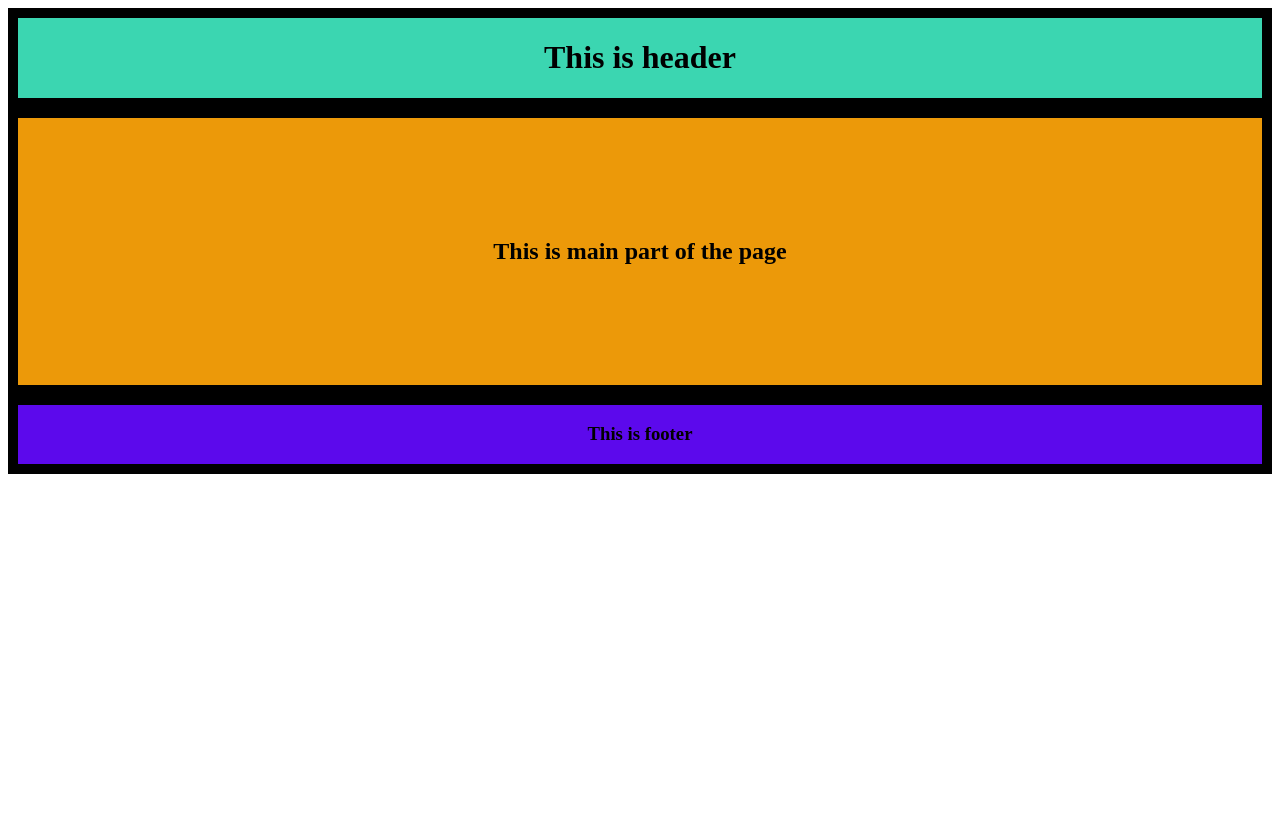
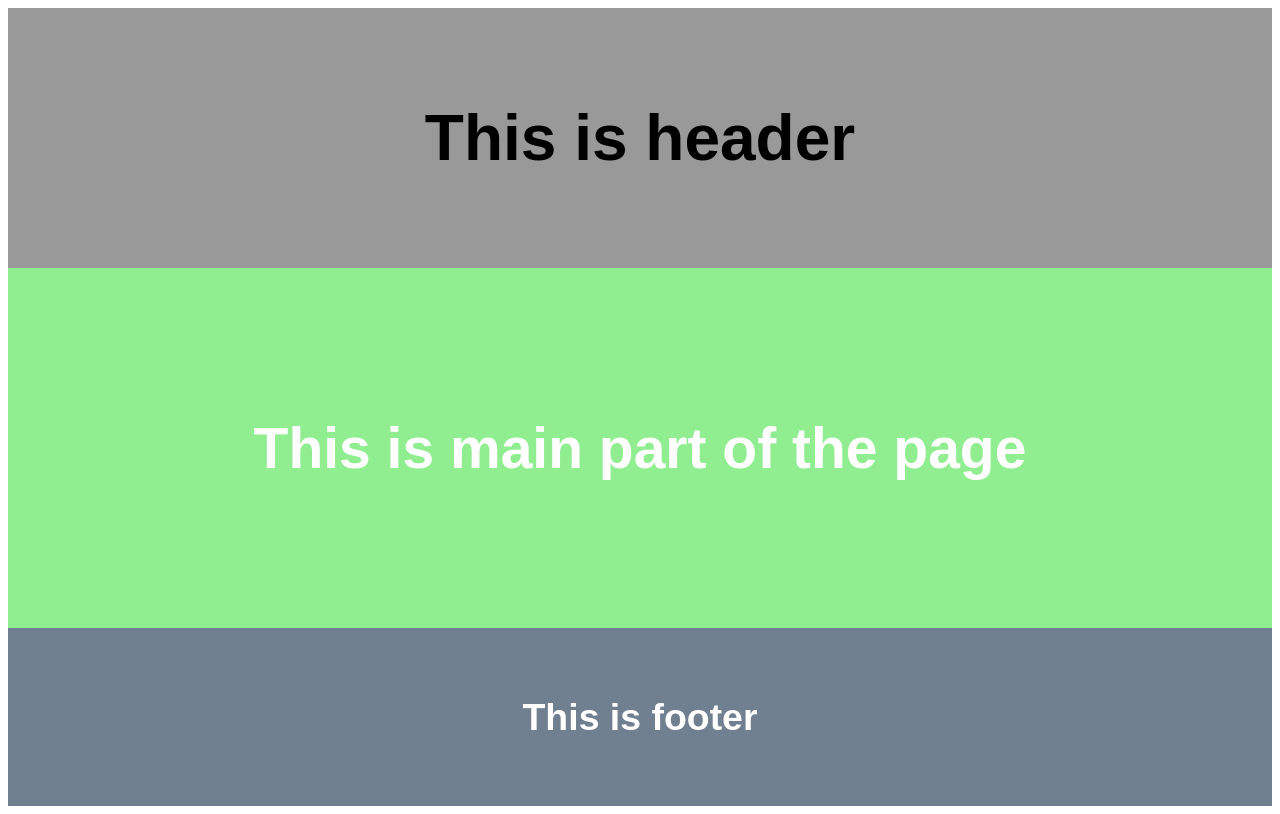
Before and after one commit to Vasya24/intensive-day-1, a plain HTML site: page index.html in a window 1280 px wide. Drawn offline with Linux system fonts and the light colour scheme.

Commit message:
THE LAST FINALgit push!

```diff
--- a/css/style.css
+++ b/css/style.css
@@ -1,18 +1,23 @@
 .header {
-    padding: 50px, 100px;
-    background-color: #3bd6b1;
-    border: 10px solid black;
+    padding: 50px 100px;
     text-align: center;
+    background: #999;
+    font-size: 32px;
+    font-family: Sans-Serif;
 }
 .main {
+    background: lightgreen;
     padding: 100px;
-    background-color: #ec9909;
-    border: 10px solid black;
+    font-size: 38px;
+    color: #fff;
+    font-family: Sans-Serif;
     text-align: center;
 }
 .footer {
-    padding: 30px, 100px;
-    background-color: #5c09ec;
-    border: 10px solid black;
+    background: slategray;
+    padding: 30px 100px;
+    font-size: 32px;
+    color: #fff;
+    font-family: Sans-Serif;
     text-align: center;
 }
```
